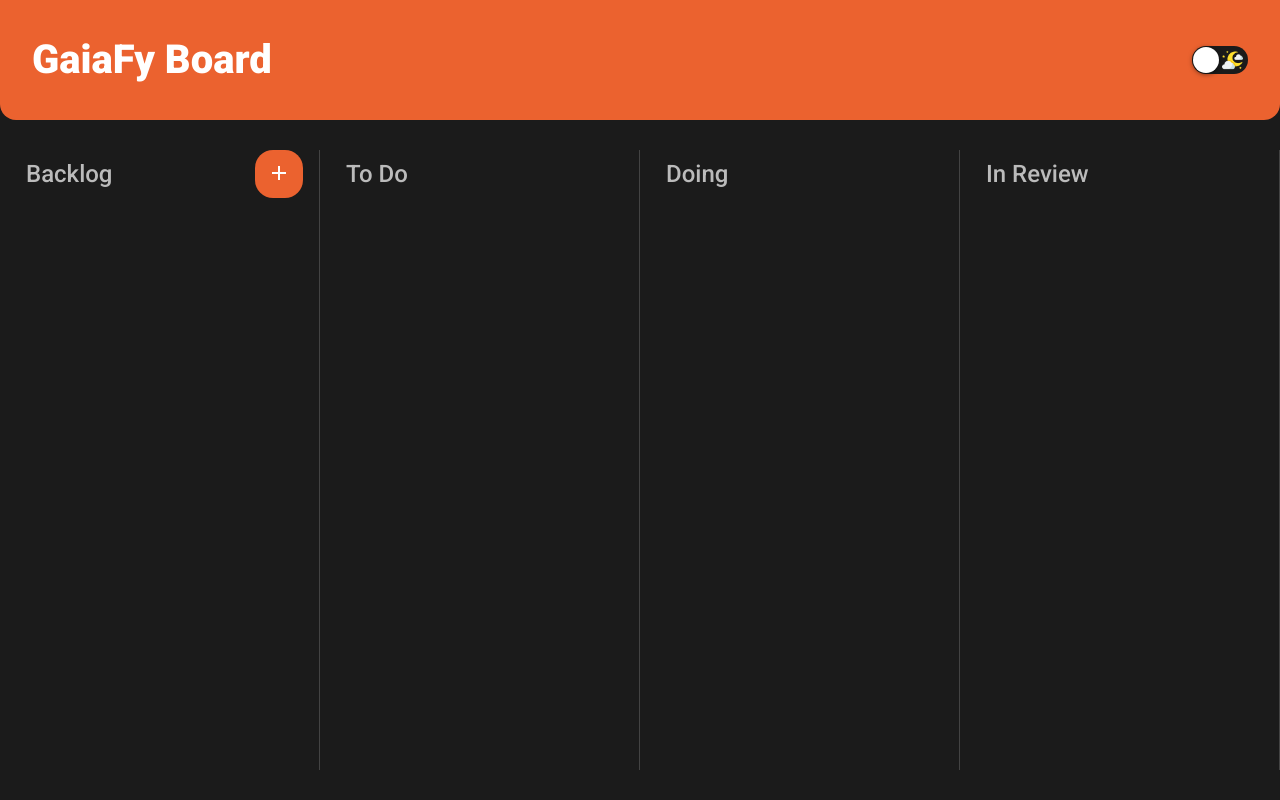
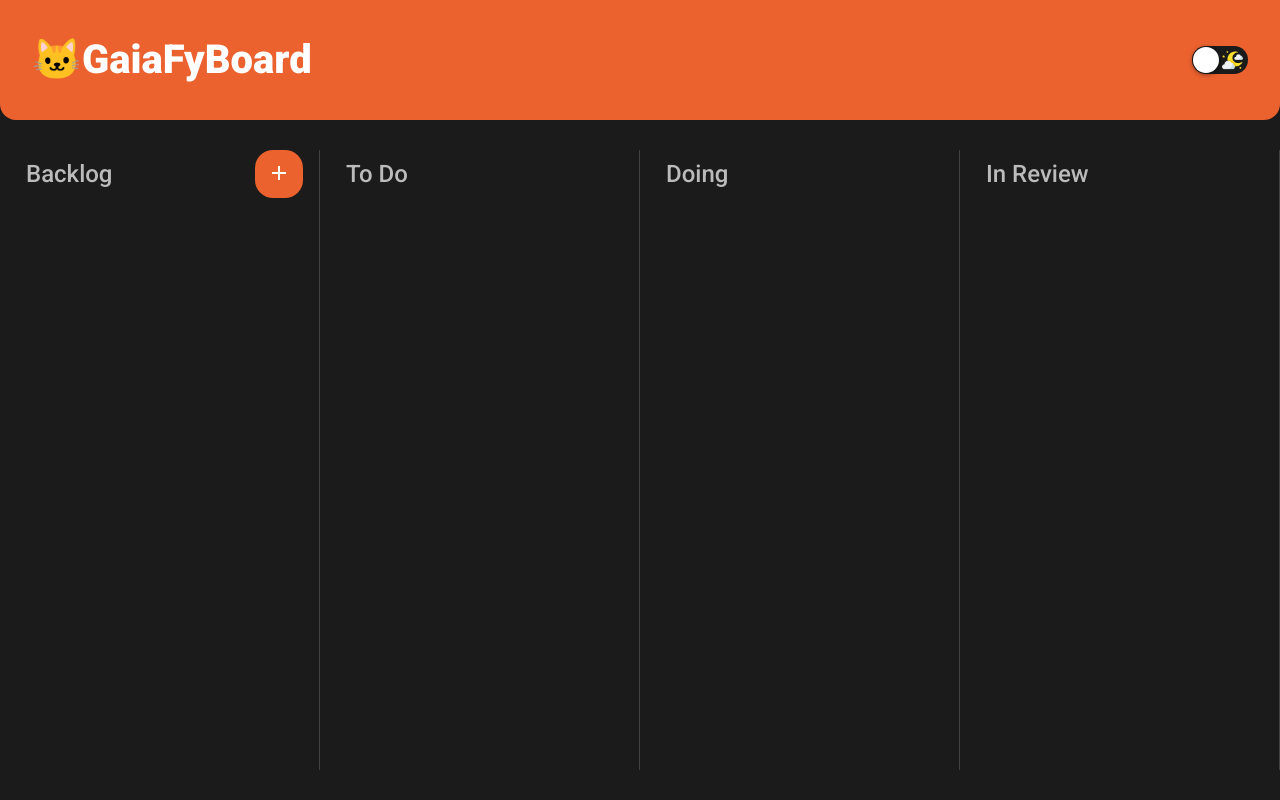
Before and after one commit to ponqueli/kanban-board, a React (Create React App) app: page / in a window 1280 px wide. Built offline with nearby package versions, Linux system fonts and the light colour scheme.

Commit message:
feat: adding cat icon

```diff
--- a/src/components/Header/index.js
+++ b/src/components/Header/index.js
@@ -6,7 +6,7 @@ import { Container, SwitchIcon } from "./styles";
 export default function Header({title, colors, toggleTheme}) {
   return (
     <Container color={colors.primary}>
-      <h1>GaiaFy <span>Board</span></h1>
+      <h1>🐱GaiaFy<span>Board</span></h1>
       <Switch
         onChange={toggleTheme}
         checked={title === 'light'}
```
